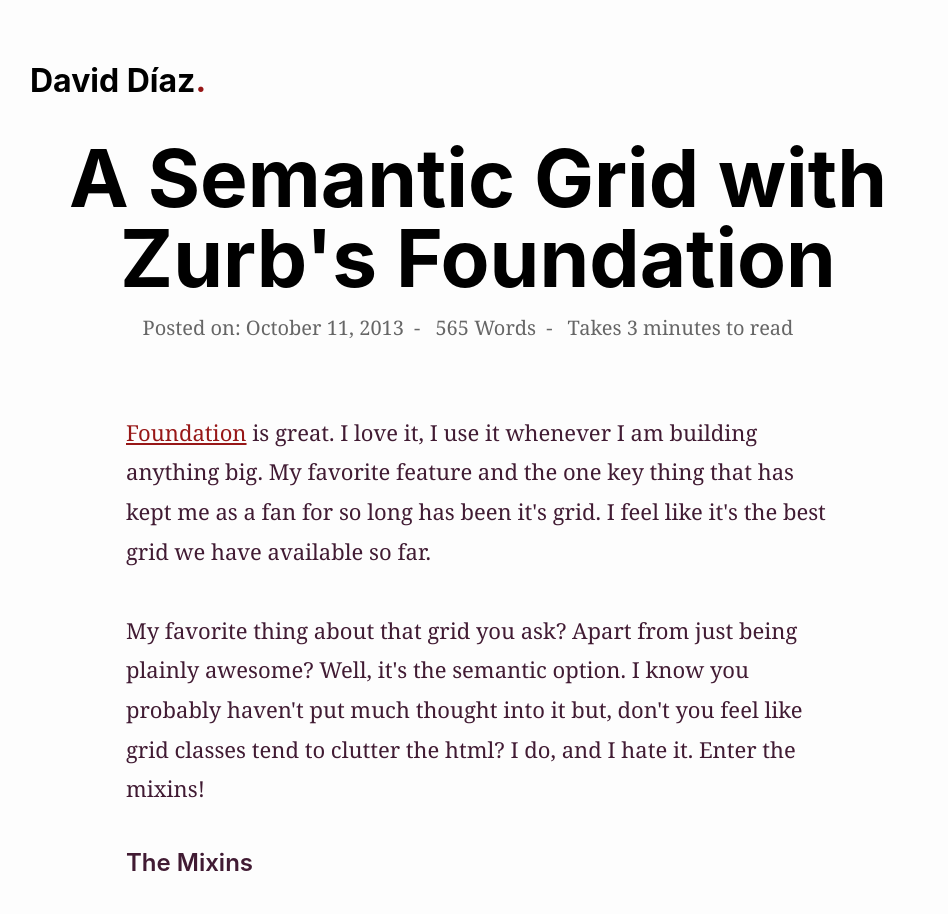
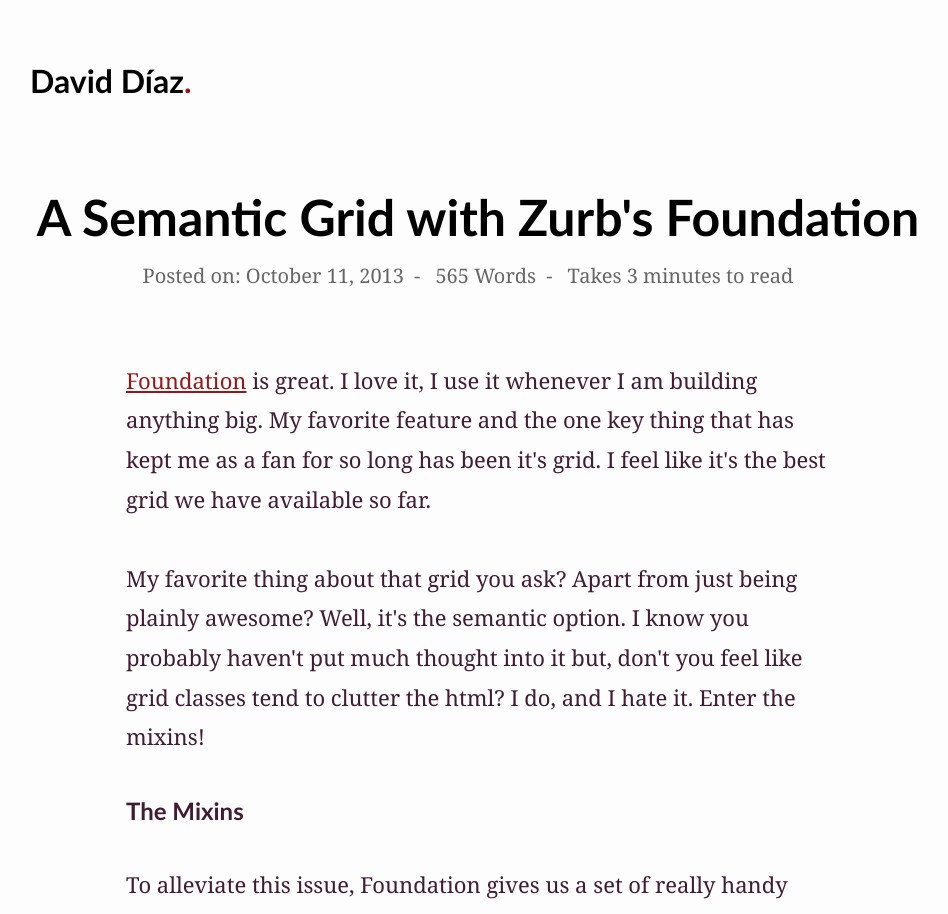
Before and after one commit to Seich/martianwabbit, a Jekyll site: the page built from src/_posts/2013-10-11-a-semantic-grid-with-foundation.md, in a window 1280 px wide. Shown: the top 914 px of the page, without its empty margins (162-1110 px from the left). Built offline with Jekyll 4.4.1, drawn with Linux system fonts in a browser that asks for light colours; some web fonts are replaced.

Commit message:
Some small font changes.

```diff
--- a/src/css/screen.scss
+++ b/src/css/screen.scss
@@ -1,8 +1,6 @@
 ---
 ---
 
-@import url("https://use.typekit.net/txs0ayd.css");
-@import url('https://fonts.googleapis.com/css2?family=JetBrains+Mono:wght@500&display=swap');
 
 $primary: #971717;
 
@@ -28,7 +26,7 @@
 }
 
 h1, h2, h3, h4, h5, h6 {
-  font-family: futura-pt, -apple-system, BlinkMacSystemFont, "Helvetica Neue", Helvetica, Arial, sans-serif;
+  font-family: Seravek, 'Gill Sans Nova', Ubuntu, Calibri, 'DejaVu Sans', source-sans-pro, sans-serif;
 }
 
 /* Top */
@@ -89,10 +87,14 @@
       list-style: none;
       margin-left: 25%;
 
-      h3 {
-        font-size: 1.1em;
-        margin-bottom: 0;
+      li {
+        font-size: 1em;
+        margin-bottom: 22px;
         font-weight: 100;
+
+        a {
+          display: block;
+        }
       }
 
       p {
@@ -136,11 +138,12 @@
   margin: 0 auto;
 
   h1 {
-    font-size: 4em;
     margin: 0;
+    margin-top: 1em;
     padding: 0.2em 0;
     text-align: center;
-    line-height: 100%;
+    font-size: 2.5em;
+    line-height: 140%;
 
     a {
       text-decoration: none;
@@ -216,7 +219,7 @@
   }
 
   code {
-    font-family: 'JetBrains Mono', monaco, menlo, consolas, monospace;
+    font-family: ui-monospace, 'Cascadia Code', 'Source Code Pro', Menlo, Consolas, 'DejaVu Sans Mono', monospace;
   }
 
   p code,
@@ -440,8 +443,16 @@
    color: #ee6d6d;
  }
 
+ #top h1 span {
+   color: #ee6d6d;
+ }
+
  header h1 a {
    color: #f9e2f0;
+ }
+
+ header aside {
+   color: #d0b9b9;
  }
 
  #top h1 a {
--- a/src/index.html
+++ b/src/index.html
@@ -17,7 +17,7 @@
     <ul>
       {% for post in site.posts limit:6 %}
       <li>
-        <h3><a href="{{ post.url }}">{{ post.title }}</a></h3>
+        <a href="{{ post.url }}">{{ post.title }}</a>
         <time>{{ post.date | date: "%B %d, %Y"}}</time>
       </li>
       {% endfor %}
```
